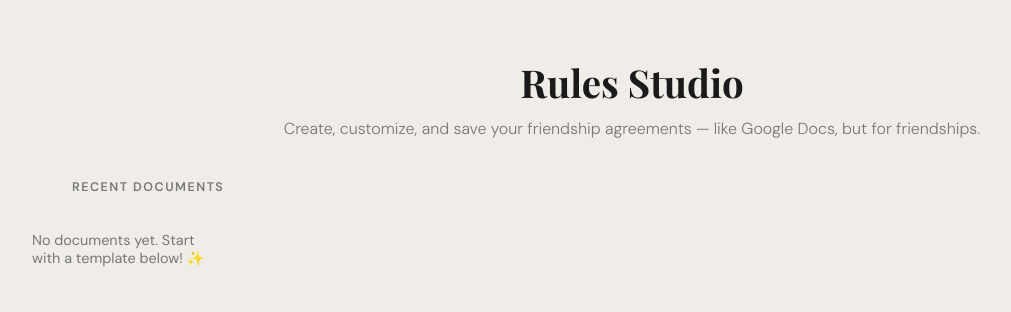
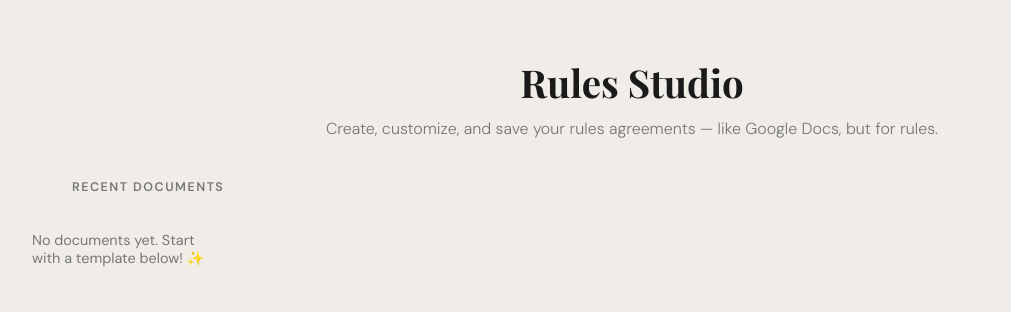
Before and after one commit to youssefahmed2017/friendship-rules, a Flask app: page / in a window 1280 px wide. Shown: the part 60-372 px from the top of the page, without its empty margins (8-1019 px from the left). Run offline with Flask 3, Linux system fonts and the light colour scheme; data that the repository does not hold is empty.

```diff
--- a/templates/index.html
+++ b/templates/index.html
@@ -317,7 +317,7 @@
 
 <div class="hero">
   <h1>Rules Studio</h1>
-  <p>Create, customize, and save your friendship agreements — like Google Docs, but for friendships.</p>
+  <p>Create, customize, and save your rules agreements — like Google Docs, but for rules.</p>
 </div>
 
 <!-- RECENT DOCS -->
```
